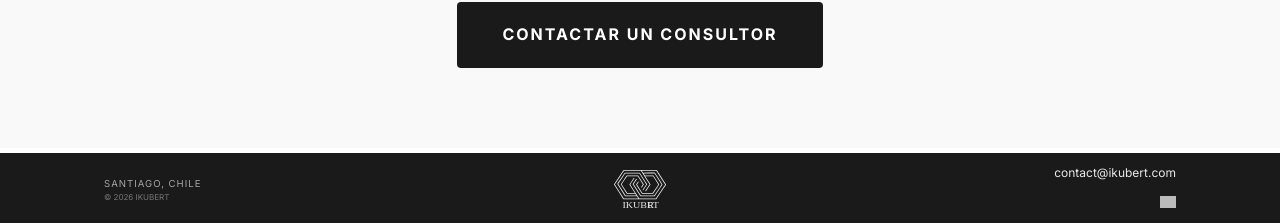
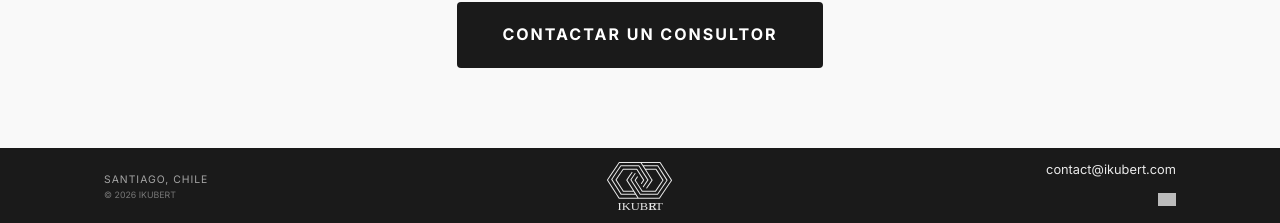
Before and after one commit to IKUBERT/ikubert.github.io, a Jekyll site: the page built from index.html, in a window 1280 px wide. Shown: the part 1274-1497 px from the top of the page. Built offline with Jekyll 4.4.1, drawn with Linux system fonts in a browser that asks for light colours; grey boxes are pictures that could not be loaded.

Commit message:
Update default.html

```diff
--- a/_layouts/default.html
+++ b/_layouts/default.html
@@ -7,7 +7,7 @@
 
     <link rel="icon" type="image/svg+xml" href="{{ site.baseurl }}/src/logo-ikubert.svg">
     <link href="https://fonts.googleapis.com/css2?family=Inter:wght@300;400;700&display=swap" rel="stylesheet">
-    <link rel="stylesheet" href="{{ site.baseurl }}/style.css?v=9.0">
+    <link rel="stylesheet" href="{{ site.baseurl }}/style.css?v=10.0">
 </head>
 <body class="sticky-wrapper">
 
@@ -28,23 +28,23 @@
         {{ content }}
     </main>
 
-    <footer class="main-footer" style="background-color: #1a1a1a; padding: 10px 0 !important; width: 100%;">
+    <footer class="main-footer" style="background-color: #1a1a1a; padding: 12px 0 !important; width: 100%;">
         <div class="footer-inner" style="display: flex; justify-content: space-between; align-items: center; max-width: 1200px; margin: 0 auto; padding: 0 5%;">
 
             <div class="footer-col left" style="flex: 1;">
-                <p class="loc" style="font-size: 0.6rem; color: #fff; opacity: 0.6; text-transform: uppercase; margin: 0; letter-spacing: 1px;">SANTIAGO, CHILE</p>
-                <p class="copy" style="font-size: 0.5rem; color: #fff; opacity: 0.4; margin: 0;">&copy; 2026 IKUBERT</p>
+                <p class="loc" style="font-size: 0.65rem; color: #fff; opacity: 0.6; text-transform: uppercase; margin: 0; letter-spacing: 1px;">SANTIAGO, CHILE</p>
+                <p class="copy" style="font-size: 0.55rem; color: #fff; opacity: 0.4; margin: 0;">&copy; 2026 IKUBERT</p>
             </div>
 
             <div class="footer-col center" style="flex: 1; text-align: center; display: flex; justify-content: center; align-items: center;">
-                <img src="{{ site.baseurl }}/src/logo-ikubert.abajo.svg" alt="IKUBERT" style="width: 140px !important; height: auto !important; max-height: 40px !important; filter: brightness(0) invert(1); opacity: 0.9;">
+                <img src="{{ site.baseurl }}/src/logo-ikubert.abajo.svg" alt="IKUBERT" style="width: 175px !important; height: auto !important; max-height: 50px !important; filter: brightness(0) invert(1); opacity: 0.9;">
             </div>
 
             <div class="footer-col right" style="flex: 1; text-align: right;">
-                <a href="mailto:contact@ikubert.com" style="color: #fff; text-decoration: none; font-size: 0.75rem; opacity: 0.9;">contact@ikubert.com</a>
+                <a href="mailto:contact@ikubert.com" style="color: #fff; text-decoration: none; font-size: 0.8rem; opacity: 0.9;">contact@ikubert.com</a>
                 <div class="social-wrapper" style="margin-top: 4px;">
                     <a href="https://www.linkedin.com/company/ikubert" target="_blank">
-                        <img src="https://cdn-icons-png.flaticon.com/512/174/174857.png" alt="LinkedIn IKUBERT" style="width: 16px; filter: brightness(0) invert(1); opacity: 0.7;">
+                        <img src="https://cdn-icons-png.flaticon.com/512/174/174857.png" alt="LinkedIn IKUBERT" style="width: 18px; filter: brightness(0) invert(1); opacity: 0.7;">
                     </a>
                 </div>
             </div>
@@ -53,4 +53,3 @@
     </footer>
 </body>
 </html>
-</html>
```
